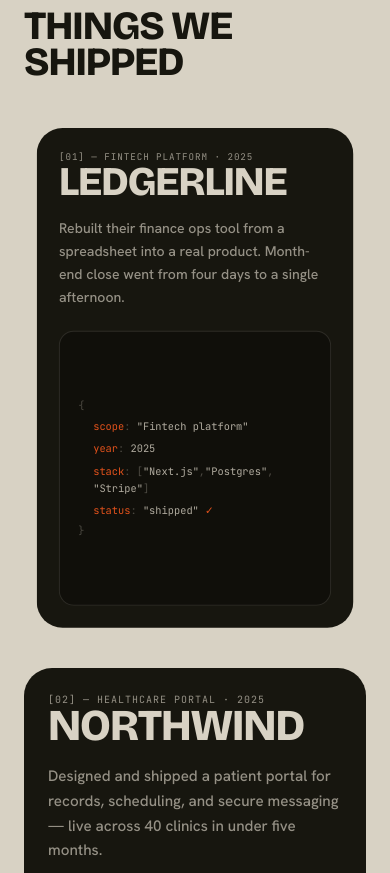
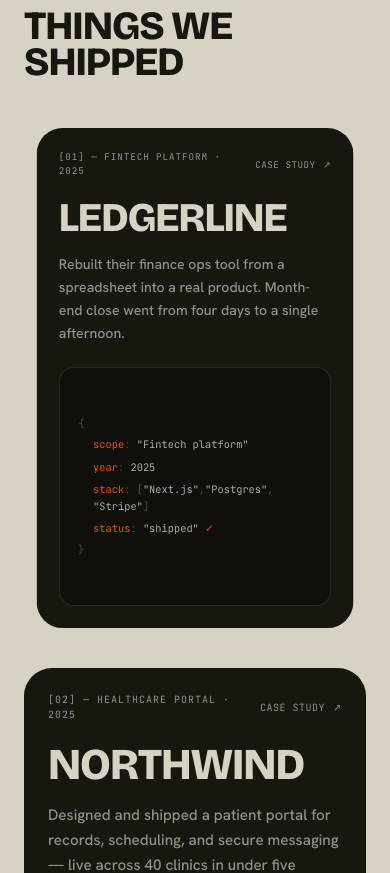
Before and after one commit to OMARxKHALID/byteandbrackets, a Next.js app: page / in a window 390 px wide. Shown: the part 980-1853 px from the top of the page. Built offline with nearby package versions, Linux system fonts and the light colour scheme.

Commit message:
Refactor navigation and link components across the application to enhance accessibility and user interaction. Update styles to include minimum height and touch manipulation for better usability on mobile devices. Improve layout consistency in various sections including Projects, Work, and Contact.

```diff
--- a/app/projects/page.js
+++ b/app/projects/page.js
@@ -26,7 +26,7 @@
               <Link
                 href="/"
                 aria-label="Back to home"
-                className="group inline-flex items-center gap-2 py-3 font-mono uppercase tracking-wide text-xs sm:text-sm text-ash hover:text-electric transition-colors duration-200 focus-visible:outline-none focus-visible:ring-2 focus-visible:ring-electric/50 focus-visible:ring-offset-2 focus-visible:ring-offset-paper rounded-sm"
+                className="group inline-flex items-center gap-2 py-3 min-h-[44px] touch-manipulation font-mono uppercase tracking-wide text-xs sm:text-sm text-ash hover:text-electric transition-colors duration-200 focus-visible:outline-none focus-visible:ring-2 focus-visible:ring-electric/50 focus-visible:ring-offset-2 focus-visible:ring-offset-paper rounded-sm"
               >
                 <span className="group-hover:-translate-x-1 transition-transform duration-200">←</span>
                 Back
@@ -34,7 +34,7 @@
               <Link
                 href="/"
                 aria-label="Byte & Brackets home"
-                className="font-display font-extrabold text-lg sm:text-xl tracking-tight"
+                className="font-display font-extrabold text-lg sm:text-xl tracking-tight inline-flex items-center min-h-[44px] touch-manipulation"
               >
                 {BRAND_SHORT}
                 <span className="text-electric">.</span>
--- a/app/work/[slug]/page.js
+++ b/app/work/[slug]/page.js
@@ -72,7 +72,7 @@
               <Link
                 href="/projects"
                 aria-label="Back to all work"
-                className="group inline-flex items-center gap-2 py-3 font-mono uppercase tracking-wide text-xs sm:text-sm text-ash hover:text-electric transition-colors duration-200 focus-visible:outline-none focus-visible:ring-2 focus-visible:ring-electric/50 focus-visible:ring-offset-2 focus-visible:ring-offset-paper rounded-sm"
+                className="group inline-flex items-center gap-2 py-3 min-h-[44px] touch-manipulation font-mono uppercase tracking-wide text-xs sm:text-sm text-ash hover:text-electric transition-colors duration-200 focus-visible:outline-none focus-visible:ring-2 focus-visible:ring-electric/50 focus-visible:ring-offset-2 focus-visible:ring-offset-paper rounded-sm"
               >
                 <span className="group-hover:-translate-x-1 transition-transform duration-200">←</span>
                 All work
@@ -80,7 +80,7 @@
               <Link
                 href="/"
                 aria-label="Byte & Brackets home"
-                className="font-display font-extrabold text-lg sm:text-xl tracking-tight"
+                className="font-display font-extrabold text-lg sm:text-xl tracking-tight inline-flex items-center min-h-[44px] touch-manipulation"
               >
                 {BRAND_SHORT}
                 <span className="text-electric">.</span>
@@ -164,7 +164,7 @@
             <Link
               href={`/work/${next.slug}`}
               aria-label={`Next case study: ${next.client}`}
-              className="group flex items-center justify-between gap-6 focus-visible:outline-none focus-visible:ring-2 focus-visible:ring-electric/50 focus-visible:ring-offset-2 focus-visible:ring-offset-paper rounded-sm"
+              className="group flex items-center justify-between gap-6 py-2 touch-manipulation focus-visible:outline-none focus-visible:ring-2 focus-visible:ring-electric/50 focus-visible:ring-offset-2 focus-visible:ring-offset-paper rounded-sm"
             >
               <span className="font-mono uppercase tracking-widest text-ash text-[10px] sm:text-xs">
                 Next case study
--- a/components/sections/contact-section.jsx
+++ b/components/sections/contact-section.jsx
@@ -25,7 +25,7 @@
           <a
             href={`mailto:${CONTACT_EMAIL}`}
             aria-label={`Email ${CONTACT_EMAIL}`}
-            className="group inline-flex items-center gap-4 font-display font-bold tracking-tight leading-none text-[clamp(1.1rem,4vw,3rem)] hover:text-electric transition-colors duration-300 focus-visible:outline-none focus-visible:ring-2 focus-visible:ring-electric/60 focus-visible:ring-offset-2 focus-visible:ring-offset-ink rounded-sm"
+            className="group inline-flex items-center gap-4 font-display font-bold tracking-tight leading-none text-[clamp(1.1rem,4vw,3rem)] min-h-[44px] touch-manipulation hover:text-electric transition-colors duration-300 focus-visible:outline-none focus-visible:ring-2 focus-visible:ring-electric/60 focus-visible:ring-offset-2 focus-visible:ring-offset-ink rounded-sm"
           >
             {CONTACT_EMAIL}
             <span className="text-electric group-hover:translate-x-1 transition-transform duration-300 text-[clamp(0.8rem,2vw,2rem)]">
@@ -55,7 +55,7 @@
                   target="_blank"
                   rel="noopener noreferrer"
                   aria-label={s.label}
-                  className="font-mono uppercase tracking-widest text-paper/60 hover:text-electric text-[10px] sm:text-xs transition-colors duration-200 focus-visible:outline-none focus-visible:ring-1 focus-visible:ring-paper/40 rounded-sm"
+                  className="font-mono uppercase tracking-widest text-paper/60 hover:text-electric text-[10px] sm:text-xs inline-flex items-center min-h-[44px] touch-manipulation transition-colors duration-200 focus-visible:outline-none focus-visible:ring-1 focus-visible:ring-paper/40 rounded-sm"
                 >
                   {s.label}
                 </a>
--- a/components/sections/hero-section.jsx
+++ b/components/sections/hero-section.jsx
@@ -12,7 +12,7 @@
           <a
             href="#main-content"
             aria-label="Byte & Brackets home"
-            className="font-display font-extrabold text-lg sm:text-xl tracking-tight"
+            className="font-display font-extrabold text-lg sm:text-xl tracking-tight inline-flex items-center min-h-[44px] touch-manipulation"
           >
             {BRAND_SHORT}
             <span className="text-electric">.</span>
--- a/components/sections/projects-section.jsx
+++ b/components/sections/projects-section.jsx
@@ -5,7 +5,6 @@
 import { m, useScroll, useTransform, useReducedMotion } from "motion/react"
 import FadeIn from "../motion/fade-in"
 import SectionTag from "../ui/section-tag"
-import LiveProjectButton from "../ui/live-project-button"
 import { PROJECTS } from "../../lib/data"
 
 const FEATURED = PROJECTS.slice(0, 5)
@@ -60,6 +59,11 @@
 
   return (
     <div className={wrapperClass}>
+      <Link
+        href={`/work/${project.slug}`}
+        aria-label={`${project.client} case study`}
+        className="group block h-full rounded-[28px] sm:rounded-[40px] md:rounded-[56px] touch-manipulation focus-visible:outline-none focus-visible:ring-2 focus-visible:ring-electric/60 focus-visible:ring-offset-2 focus-visible:ring-offset-paper"
+      >
         <m.div
           className={cardClass}
           style={cardStyle}
@@ -69,12 +73,13 @@
               <span className="font-mono uppercase tracking-widest text-paper/65 text-[10px] sm:text-xs">
                 [{project.number}] — {project.scope} · {project.year}
               </span>
-            <div className="hidden sm:block">
-              <LiveProjectButton href={`/work/${project.slug}`} />
-            </div>
+              <span className="flex items-center gap-2 font-mono uppercase tracking-wider text-paper/65 group-hover:text-electric text-[10px] sm:text-xs whitespace-nowrap transition-colors duration-200">
+                Case study
+                <span aria-hidden="true" className="group-hover:translate-x-1 transition-transform duration-200">↗</span>
+              </span>
             </div>
 
-          <h3 className="font-display font-extrabold uppercase leading-[0.85] tracking-tight mt-auto text-[clamp(2.75rem,8vw,6rem)]">
+            <h3 className="font-display font-extrabold uppercase leading-[0.85] tracking-tight mt-6 md:mt-auto text-[clamp(2.75rem,8vw,6rem)]">
               {project.client}
             </h3>
             <p className="text-paper/65 font-medium leading-relaxed max-w-lg mt-5 sm:mt-6 text-[clamp(0.95rem,1.6vw,1.2rem)]">
@@ -86,6 +91,7 @@
             <SpecPanel project={project} />
           </div>
         </m.div>
+      </Link>
     </div>
   )
 }
--- a/components/ui/desktop-nav.jsx
+++ b/components/ui/desktop-nav.jsx
@@ -18,7 +18,7 @@
             key={link}
             href={`#${id}`}
             aria-current={isActive ? "true" : undefined}
-            className={`font-mono uppercase tracking-wide text-xs lg:text-sm transition-colors duration-200 focus-visible:outline-none focus-visible:ring-2 focus-visible:ring-electric/50 focus-visible:ring-offset-2 focus-visible:ring-offset-paper rounded-sm py-2 ${isActive ? "text-electric" : "text-ash hover:text-electric"}`}
+            className={`font-mono uppercase tracking-wide text-xs lg:text-sm transition-colors duration-200 focus-visible:outline-none focus-visible:ring-2 focus-visible:ring-electric/50 focus-visible:ring-offset-2 focus-visible:ring-offset-paper rounded-sm inline-flex items-center min-h-[44px] touch-manipulation ${isActive ? "text-electric" : "text-ash hover:text-electric"}`}
           >
             {link}
           </a>
--- a/components/ui/mobile-nav.jsx
+++ b/components/ui/mobile-nav.jsx
@@ -55,7 +55,7 @@
               href={`#${link.toLowerCase()}`}
               onClick={handleClose}
               tabIndex={open ? 0 : -1}
-              className="group flex items-baseline gap-4 py-2 font-display font-extrabold uppercase tracking-tight leading-none text-[clamp(2.5rem,12vw,4rem)] hover:text-electric transition-colors duration-200"
+              className="group flex items-baseline gap-4 py-2 font-display font-extrabold uppercase tracking-tight leading-none text-[clamp(2.5rem,12vw,4rem)] touch-manipulation hover:text-electric transition-colors duration-200"
             >
               <span className="font-mono text-electric text-base font-normal">
                 0{i + 1}
@@ -70,7 +70,7 @@
             href={`mailto:${CONTACT_EMAIL}`}
             onClick={handleClose}
             tabIndex={open ? 0 : -1}
-            className="font-display font-bold text-xl tracking-tight hover:text-electric transition-colors duration-200"
+            className="font-display font-bold text-xl tracking-tight inline-flex items-center min-h-[44px] touch-manipulation hover:text-electric transition-colors duration-200"
           >
             {CONTACT_EMAIL}
           </a>
@@ -82,7 +82,7 @@
                 target="_blank"
                 rel="noopener noreferrer"
                 tabIndex={open ? 0 : -1}
-                className="font-mono uppercase tracking-widest text-ash hover:text-electric text-xs transition-colors duration-200"
+                className="font-mono uppercase tracking-widest text-ash hover:text-electric text-xs inline-flex items-center min-h-[44px] touch-manipulation transition-colors duration-200"
               >
                 {s.label}
               </a>
```
Lines whose indentation alone changed are shown as unchanged.
